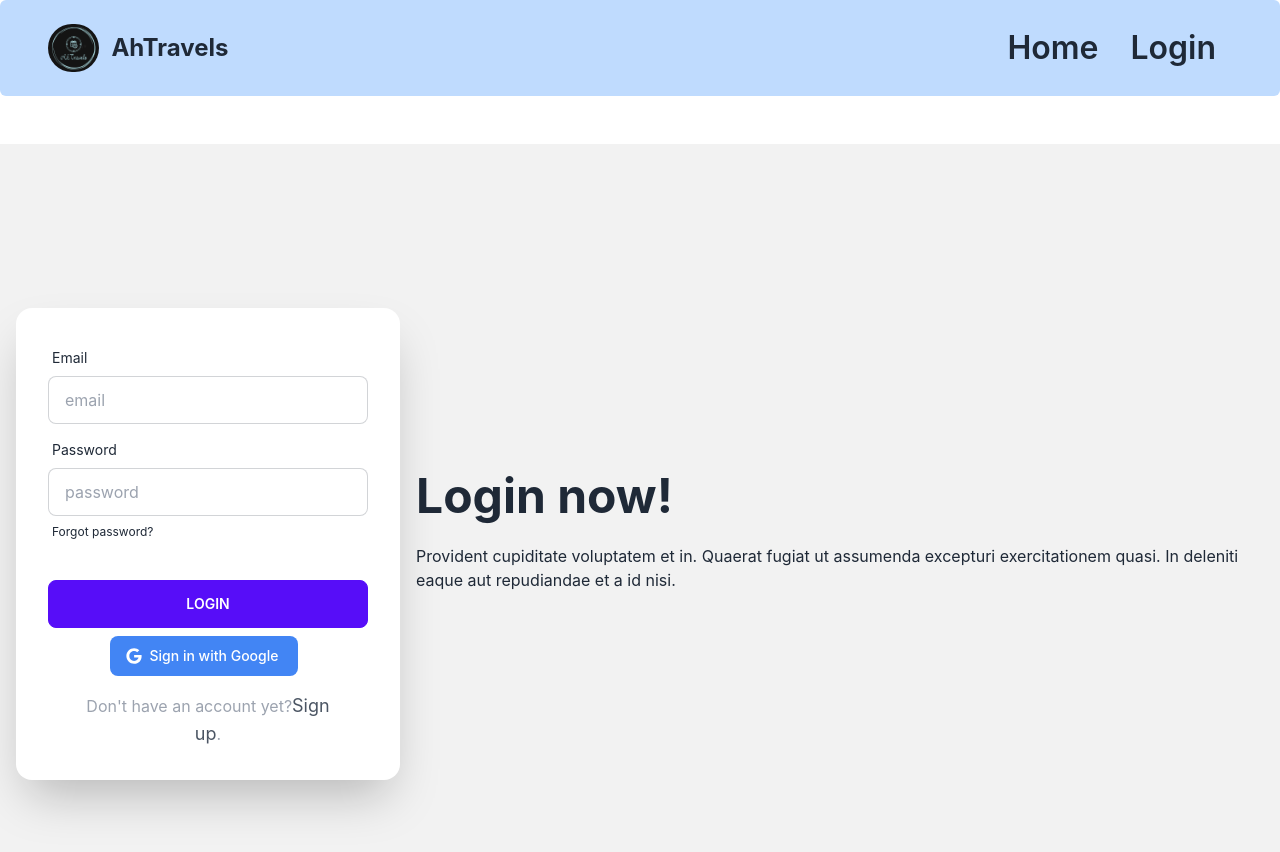
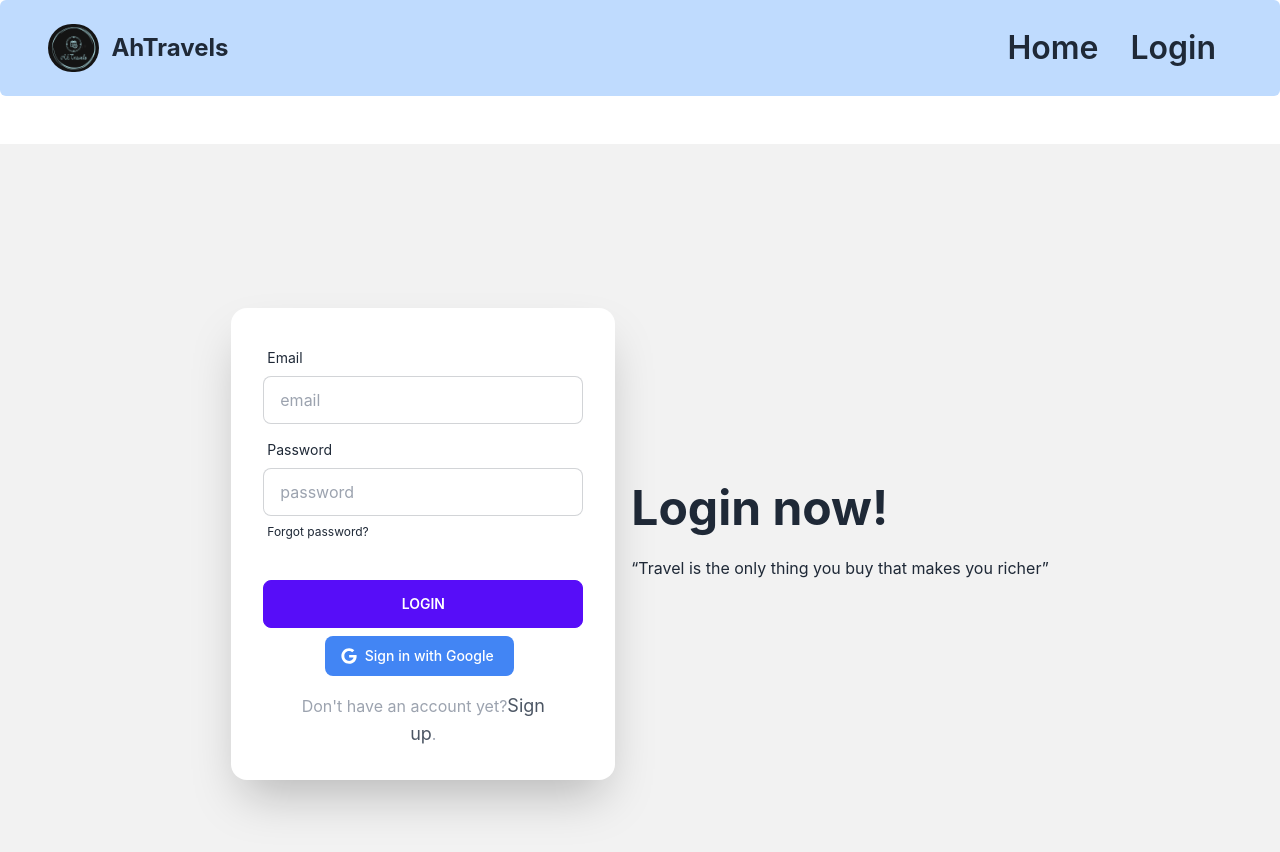
Before and after one commit to anikshajol/ah-travel-client-side, a React (Create React App) app: page /login in a window 1280 px wide. Shown: the top 852 px of the page. Built offline with nearby package versions, Linux system fonts and the light colour scheme; no server answers.

Commit message:
some problem fix

```diff
--- a/src/Components/Login/Login.js
+++ b/src/Components/Login/Login.js
@@ -42,9 +42,7 @@ const Login = () => {
           <div className="text-center lg:text-left">
             <h1 className="text-5xl font-bold">Login now!</h1>
             <p className="py-6">
-              Provident cupiditate voluptatem et in. Quaerat fugiat ut assumenda
-              excepturi exercitationem quasi. In deleniti eaque aut repudiandae
-              et a id nisi.
+              “Travel is the only thing you buy that makes you richer”
             </p>
           </div>
           <div className="card flex-shrink-0 w-full max-w-sm shadow-2xl bg-base-100">
```
